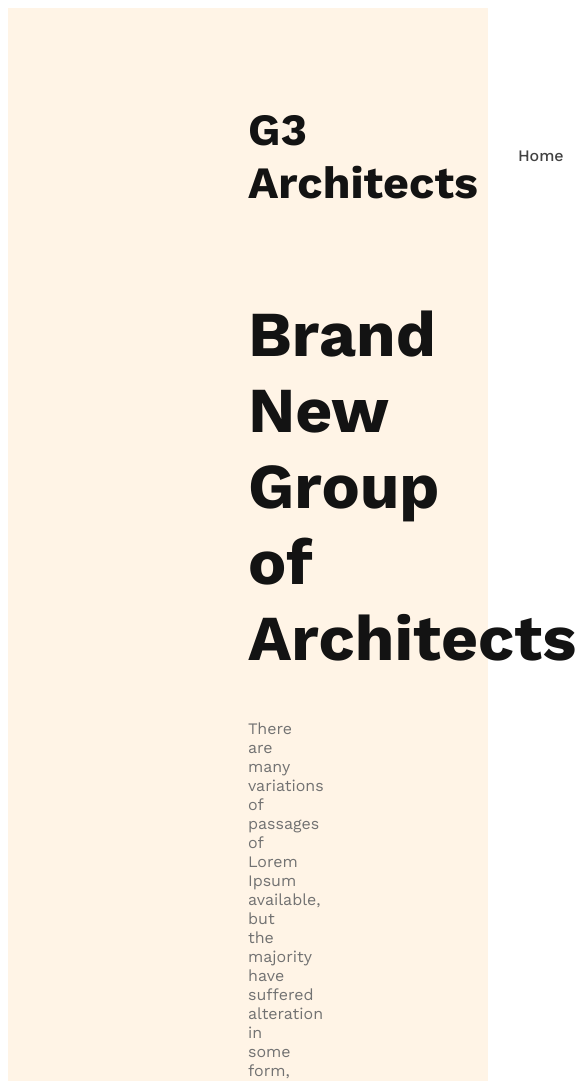
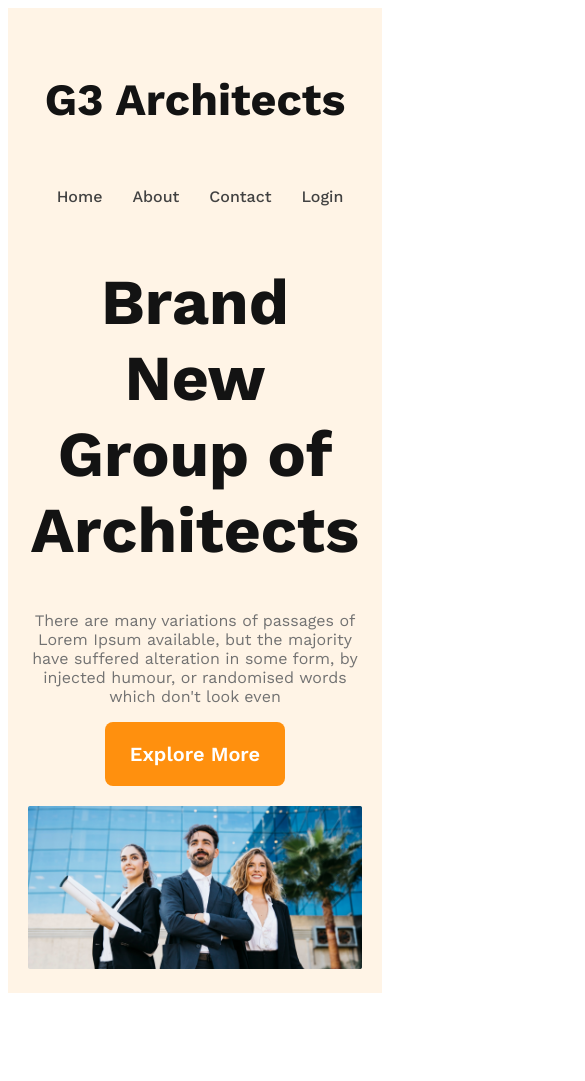
Before and after one commit to shakilgit1/g3-architects-website, a plain HTML site: page index.html in a window 390 px wide. Shown: the top 1081 px of the page, 585 px wide, since content can reach past the window. After the commit the page ends 1001 px from the top, so only its background shows below. Drawn offline with nearby package versions, Linux system fonts and the light colour scheme.

Commit message:
finished the header section with media query for mobile and tablet

```diff
--- a/styles.css
+++ b/styles.css
@@ -8,7 +8,14 @@
 
 }
 .btn-primary{
-
+    border-radius: 8px;
+    background: #FF900E;
+    padding: 20px 25px;
+    color: #FFF;
+    font-size: 1.25rem;
+    font-weight: 600;
+    border: 0;
+    cursor: pointer;
 }
 
 /* header styles */
@@ -47,7 +54,8 @@ nav li a{
     margin: 0 auto;
 
 }
-img{
+.banner img{
+    margin-top: 20px;
     width: 100%;
 }
 .banner-title{
@@ -58,3 +66,24 @@ img{
 .banner-description{
     color: #727272;
 }
+
+/* responsive media query */
+
+/* mobile devices */
+@media screen and (max-width:576px) {
+    header{
+        padding: 20px;
+    }
+    nav{
+        flex-direction: column;
+    }
+}
+/* tablet or medium devices */
+@media screen and (min-width:576px) and (max-width:960px) {
+    nav{
+        flex-direction: column;
+    }
+    header{
+        padding: 50px;
+    }
+}
```
